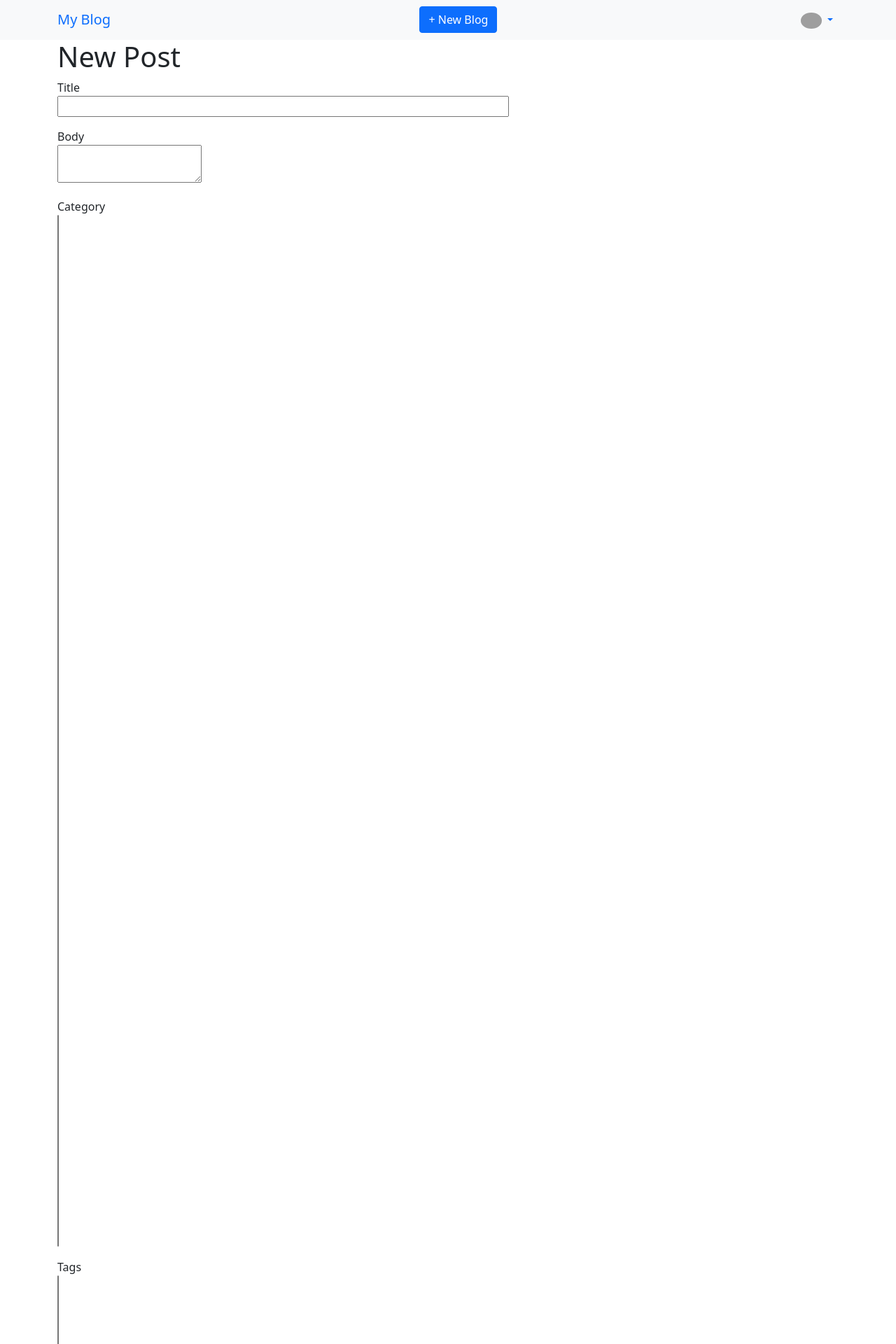
After one commit to stantejada/blog_app, a Flask app: page /post/new in a window 1280 px wide. The commit adds this page. Shown: the top 1920 px of the page at 70% size. Run offline with Flask 3, Linux system fonts and the light colour scheme; the visitor is signed in with stand-in values (Sample User, id 1); data that the repository does not hold is empty; grey boxes are pictures that could not be loaded.

Commit message:
Create view and controlers for create Categories for blogs, also secure it because only admins can access to this

```diff
--- a/app/forms.py
+++ b/app/forms.py
@@ -1,9 +1,10 @@
 from flask_wtf import FlaskForm
-from wtforms import StringField, PasswordField, BooleanField, SubmitField
-from wtforms.validators import DataRequired, ValidationError, Email, EqualTo
+from wtforms import StringField, PasswordField, BooleanField, SubmitField, TextAreaField, SelectMultipleField, SelectField
+from wtforms.validators import DataRequired, ValidationError, Email, EqualTo, Optional
 import sqlalchemy as sa
 from app import db
-from app.models import User
+from app.models import User, Post, Tag, Category
+from slugify import slugify
 
 
 
@@ -38,3 +39,36 @@ class RegisterForm(FlaskForm):
         )
         if user is not None:
             raise ValidationError('Please use a different email')
+
+
+class PostForm(FlaskForm):
+    title = StringField('Title', validators=[DataRequired()])
+    body = TextAreaField('Body', validators=[DataRequired()])
+
+
+    category_id = SelectField('Category', coerce=int, validators=[Optional()])
+
+    tags = SelectMultipleField('Tags', coerce=int, validators=[Optional()])
+
+
+    is_published = BooleanField('Publish?')
+    submit = SubmitField('Publish')
+
+    def validate_slug(self, slug):
+        if Post.query.filter_by(slug=slug.data).first():
+            raise ValidationError('Slug already in use')
+
+
+class CategoryForm(FlaskForm):
+    name = StringField('Category', validators=[DataRequired()])
+    description = TextAreaField('Description', validators=[DataRequired()])
+    submit = SubmitField('Add')
+
+    def validate_category(self,name):
+        category = db.session.scalar(
+            sa.select(Category).where(
+                Category.name == name.data
+            )
+        )
+        if category is not None:
+            raise ValidationError('Category already exist!')
--- a/app/models.py
+++ b/app/models.py
@@ -5,6 +5,8 @@ from app import db, login
 from werkzeug.security import generate_password_hash, check_password_hash
 from flask_login import UserMixin
 from datetime import datetime, timezone
+from slugify import slugify
+from sqlalchemy import event
 
 
 
@@ -77,6 +79,17 @@ class Post(db.Model):
     #relacion de muchos a muchos
     tags: so.Mapped[List['Tag']] = so.relationship('Tag', secondary=post_tags, back_populates='posts')
 
+#Automatically generate slug before saving
+@event.listens_for(Post, 'before_insert')
+def generate_slug_before_insert(mapper, connection, target):
+    if not target.slug:
+        target.slug = slugify(target.title)
+
+
+@event.listens_for(Post, 'before_update')
+def generate_slug_before_insert(mapper, connection, target):
+    if target.title:
+        target.slug = slugify(target.title)
 
 #category models
 class Category(db.Model):
--- a/app/routes.py
+++ b/app/routes.py
@@ -1,11 +1,13 @@
 from flask import render_template, redirect, flash, url_for, request, abort
 from app import app, db
 import sqlalchemy as sa
-from app.forms import LoginForm, RegisterForm
-from app.models import User, Role
+from app.forms import LoginForm, RegisterForm, PostForm, CategoryForm
+from app.models import User, Role, Post, Category, Tag
 from flask_login import current_user, login_user, logout_user, login_required
 from urllib.parse import urlsplit
 from functools import wraps
+from slugify import slugify
+import time
 
 def role_required(role_name):
     def decorator(func):
@@ -95,6 +97,54 @@ def admin_dashboard():
         return redirect(url_for('home'))
     return render_template('dashboard.html')
 
+@app.route("/post/new", methods=['GET', 'POST'])
+@login_required
+def new_post():
+    form = PostForm()
+
+    form.category_id.choices = [(c.id, c.name) for c in Category.query.all()]
+
+    form.tags.choices = [(t.id, t.name) for t in Tag.query.all()]
+
+    if form.validate_on_submit():
+        #generate slug from title
+        slug = slugify(form.title.data)
+
+        #check if exist slug and adjust if any
+        existing_post = Post.query.filter_by(slug=slug).first()
+        if existing_post:
+            slug = f'{slug}-{int(time.time())}'
+
+        #create post
+        post = Post(
+            title=form.title.data,
+            slug=slug,
+            body=form.body.data,
+            category_id = form.category_id.data,
+            author_id = current_user.id
+        )
+        #Save in DB
+        db.session.add(post)
+        db.session.commit()
+
+        flash('Post created successfully!', 'success')
+        return redirect(url_for('home'))
+    return render_template('create_post.html', form=form)
+
+@app.route('/category/new', methods=['GET', 'POST'])
+@login_required
+@role_required('Admin')
+def new_category():
+    form = CategoryForm()
+
+    if form.validate_on_submit():
+        category = Category(name=form.name.data, description=form.description.data)
+        db.session.add(category)
+        db.session.commit()
+        flash("Category has been added successfully!","success")
+        return redirect(url_for('home'))
+    return render_template('create_category.html', form=form)
+
 @app.route('/logout')
 def logout():
     logout_user()
--- a/app/templates/base.html
+++ b/app/templates/base.html
@@ -49,6 +49,7 @@
             <!-- if user is admin -->
             {% if current_user.has_role('Admin') %}
             <a class="dropdown-item" href="{{ url_for('admin_dashboard') }}">Dashboard</a>
+            <a class="dropdown-item" href="{{ url_for('new_category') }}">Add Categories</a>
             {% endif %}
 
             <div class="dropdown-divider"></div>
--- /dev/null
+++ b/app/templates/create_post.html
@@ -0,0 +1,43 @@
+{% extends "base.html" %}
+
+
+
+{% block content %}
+
+<h1>New Post</h1>
+
+<form action="" , method="post">
+    {{ form.hidden_tag() }}
+    <p>
+        {{ form.title.label }} <br>
+        {{ form.title(size=64) }} <br>
+        {% for error in form.title.errors %}
+        <span>[{{ error }}]</span>
+        {% endfor %}
+    </p>
+    <p>
+        {{ form.body.label }} <br>
+        {{ form.body(size=64) }} <br>
+        {% for error in form.body.errors %}
+        <span>[{{ error }}]</span>
+        {% endfor %}
+    </p>
+    <p>
+        {{ form.category_id.label }} <br>
+        {{ form.category_id(size=64) }} <br>
+        {% for error in form.category_id.errors %}
+        <span>[{{ error }}]</span>
+        {% endfor %}
+    </p>
+    <p>
+        {{ form.tags.label }} <br>
+        {{ form.tags(size=64) }} <br>
+        {% for error in form.tags.errors %}
+        <span>[{{ error }}]</span>
+        {% endfor %}
+    </p>
+    <p>{{ form.submit() }}</p>
+</form>
+
+
+{% endblock %}
--- a/requirements.txt
+++ b/requirements.txt
@@ -4,3 +4,4 @@ flask-migrate
 flask-login
 Flask-WTF
 email-validator
+python-slugify
```
Also changed, not shown: app/templates/create_category.html (added, +24 -0 lines), test.db.
